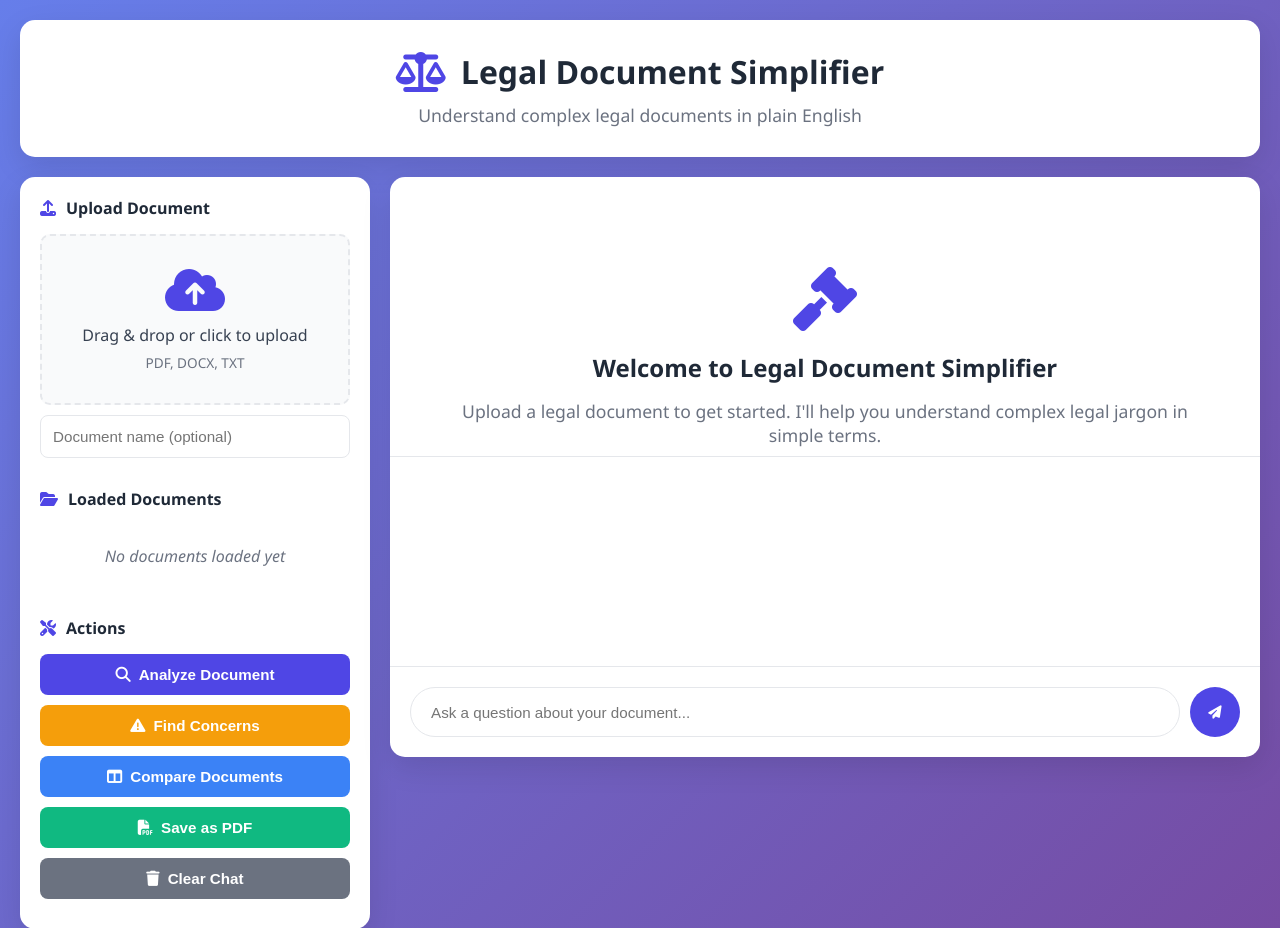
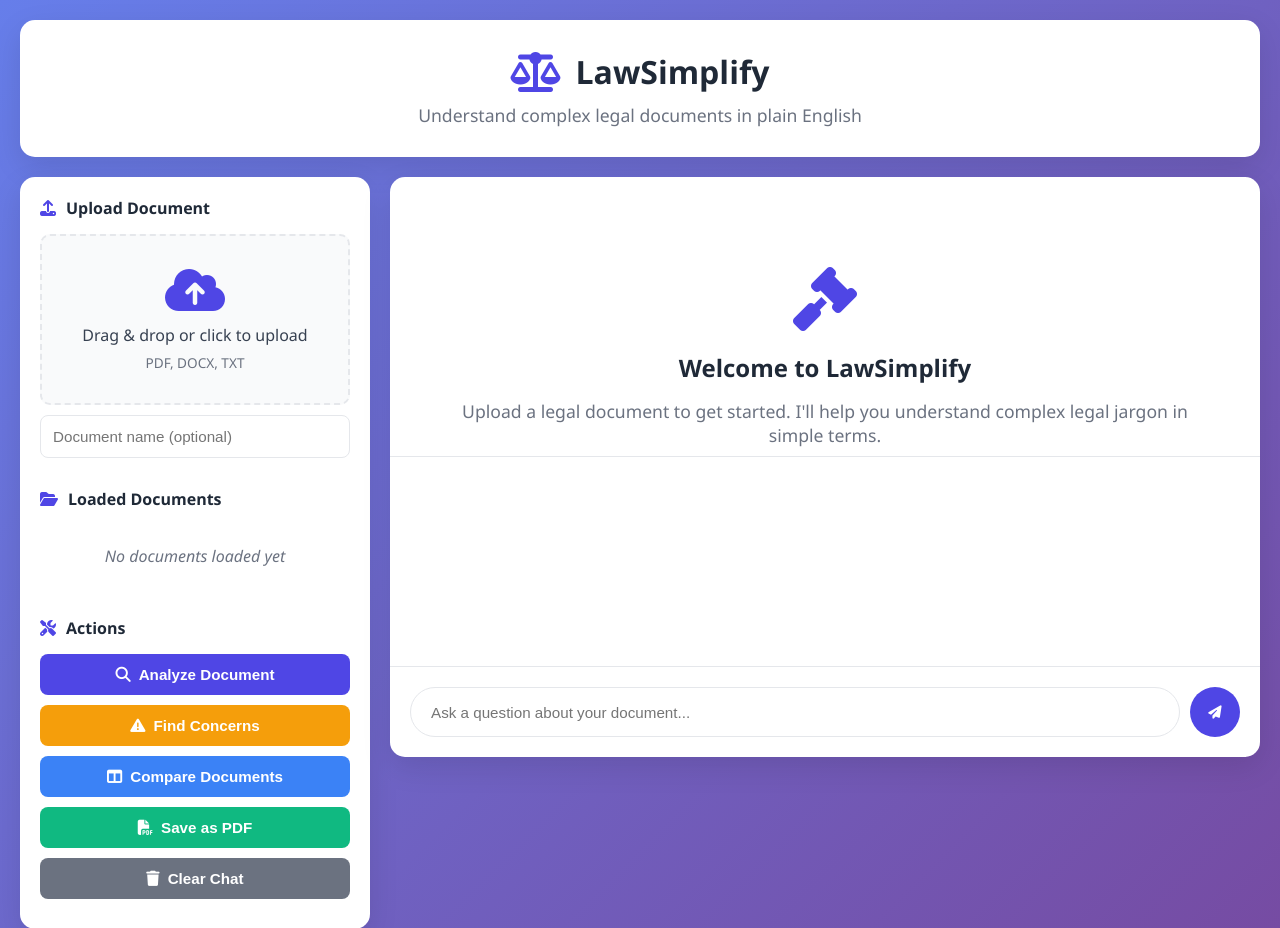
Before and after one commit to PiyushCodess/legal-document-simplifier, a Flask app: page / in a window 1280 px wide. Shown: the top 928 px of the page. Run offline with Flask 3, Linux system fonts and the light colour scheme; data that the repository does not hold is empty.

Commit message:
Rename application from 'Legal Document Simplifier' to 'LawSimplify'

```diff
--- a/frontend/templates/index.html
+++ b/frontend/templates/index.html
@@ -13,7 +13,7 @@
             <div class="header-content">
                 <div class="logo">
                     <i class="fas fa-balance-scale"></i>
-                    <h1>Legal Document Simplifier</h1>
+                    <h1>LawSimplify</h1>
                 </div>
                 <p class="tagline">Understand complex legal documents in plain English</p>
             </div>
@@ -63,7 +63,7 @@
                 <div class="results-area" id="resultsArea">
                     <div class="welcome-message">
                         <i class="fas fa-gavel"></i>
-                        <h2>Welcome to Legal Document Simplifier</h2>
+                        <h2>Welcome to LawSimplify</h2>
                         <p>Upload a legal document to get started. I'll help you understand complex legal jargon in simple terms.</p>
                         <div class="features">
                             <div class="feature">
```
